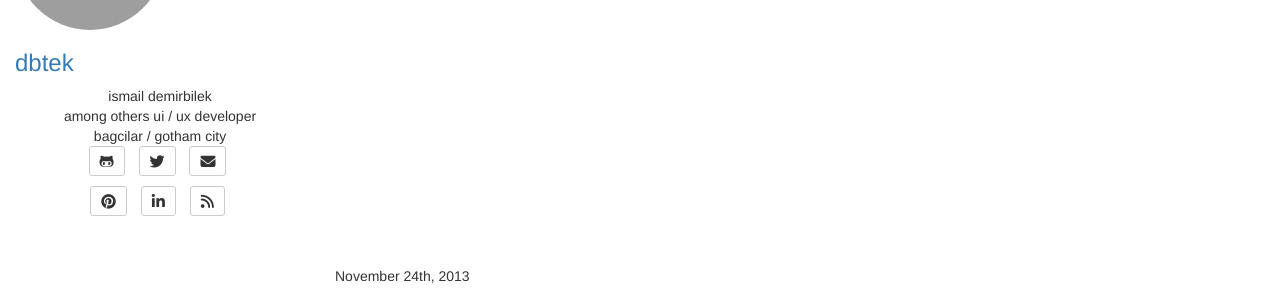
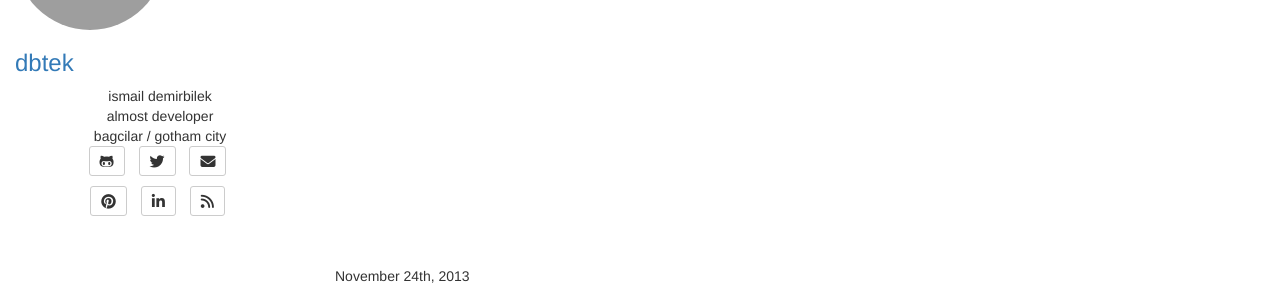
Before and after one commit to dbtek/blog, a Jekyll site: the page built from index.html, in a window 1280 px wide. Shown: the part 120-420 px from the top of the page. Built offline with Jekyll 4.4.1, drawn with Linux system fonts in a browser that asks for light colours; nearby versions of some CDN libraries; library files that are not in the unit come from our copies; the list of posts is cut into pages by our own code; grey boxes are pictures that could not be loaded.

Commit message:
shitty bio update

```diff
--- a/_config.yml
+++ b/_config.yml
@@ -24,7 +24,7 @@ author :
   resume:
   feedburner :
   email_md5: 1ecf09922951ed72da5e0a6b3b12bfc1
-  bio: ismail demirbilek<br/>among others ui / ux developer<br/>bagcilar / gotham city
+  bio: ismail demirbilek<br/>almost developer<br/>bagcilar / gotham city
 
 # The production_url is only used when full-domain names are needed
 # such as sitemap.txt
```
